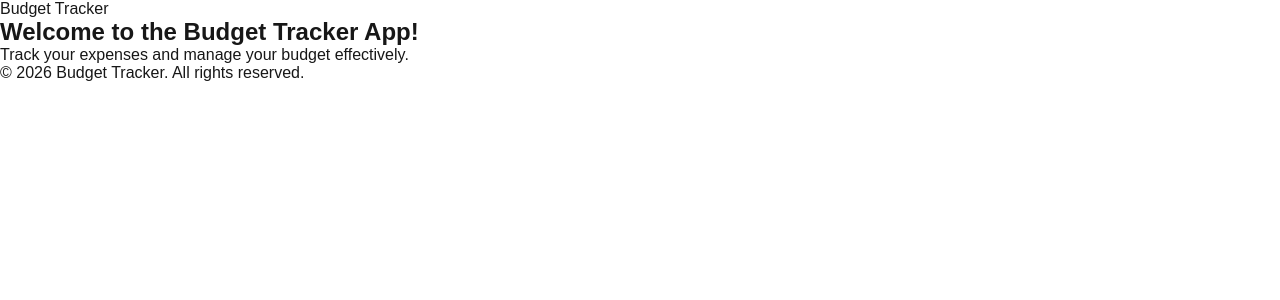
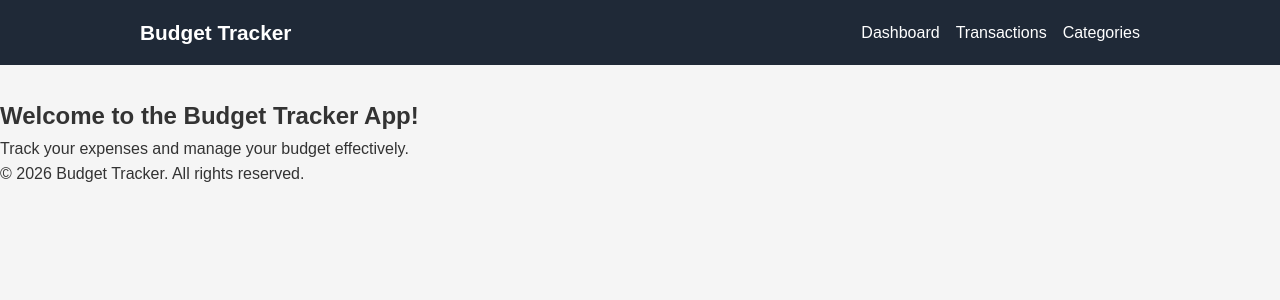
Before and after one commit to Mohd-Idris/Module-5---Framework-Project---React-JS-Next.js, a Next.js app: page / in a window 1280 px wide. Shown: the top 300 px of the page. Built offline with nearby package versions, Linux system fonts and the light colour scheme.

Commit message:
Add navigation bar component & Style it

```diff
--- a/app/globals.css
+++ b/app/globals.css
@@ -1,49 +1,13 @@
-:root {
-  --background: #ffffff;
-  --foreground: #171717;
-}
-
-@media (prefers-color-scheme: dark) {
-  :root {
-    --background: #0a0a0a;
-    --foreground: #ededed;
-  }
-}
-
-html {
-  height: 100%;
-}
-
-html,
-body {
-  max-width: 100vw;
-  overflow-x: hidden;
+* {
+  margin: 0;
+  padding: 0;
+  box-sizing: border-box;
+  text-decoration: none;
 }
 
 body {
-  min-height: 100%;
-  display: flex;
-  flex-direction: column;
-  color: var(--foreground);
-  background: var(--background);
-  font-family: Arial, Helvetica, sans-serif;
-  -webkit-font-smoothing: antialiased;
-  -moz-osx-font-smoothing: grayscale;
+  font-family: 'Geist', sans-serif;
+  background-color: #f5f5f5;
+  color: #333;
+  line-height: 1.6;
 }
-
-* {
-  box-sizing: border-box;
-  padding: 0;
-  margin: 0;
-}
-
-a {
-  color: inherit;
-  text-decoration: none;
-}
-
-@media (prefers-color-scheme: dark) {
-  html {
-    color-scheme: dark;
-  }
-}
--- a/app/layout.js
+++ b/app/layout.js
@@ -1,4 +1,5 @@
 import "./globals.css";
+import NavBar from "../components/NavBar";
 
 export const metadata = {
   title: "Budget Tracker - Next.js App",
@@ -10,7 +11,7 @@ export default function RootLayout({ children }) {
     <html lang="en">
       <body>
         <header>
-          <span>Budget Tracker</span>
+          <NavBar />
         </header>
         <main>{children}</main>
         <footer>
--- /dev/null
+++ b/components/NavBar.js
@@ -0,0 +1,58 @@
+"use client";
+
+import Link from "next/link";
+
+export default function NavBar() {
+  // Define styles for the navigation bar and its elements
+  const navBarStyle = {
+    backgroundColor: "#1f2937",
+    padding: "1rem 2rem",
+    marginBottom: "2rem",
+    // borderBottom: '1px solid #dee2e6',
+  };
+
+  const NavBarContainerStyle = {
+    maxWidth: "1000px",
+    margin: "0 auto",
+    display: "flex",
+    justifyContent: "space-between",
+    alignItems: "center",
+  };
+
+  const LogoStyle = {
+    color: "#fff",
+    fontSize: "1.3rem",
+    fontWeight: "bold",
+  };
+
+  const NavBarLinksContainerStyle = {
+    display: "flex",
+    gap: "1rem",
+  };
+
+  const LinkStyle = {
+    color: "#fff",
+    fontSize: "1rem",
+  };
+
+  return (
+    <nav style={navBarStyle}>
+      <div style={NavBarContainerStyle}>
+        <Link href="/" style={LogoStyle}>
+          Budget Tracker
+        </Link>
+        <div style={NavBarLinksContainerStyle}>
+          <Link href="/" style={LinkStyle}>
+            Dashboard
+          </Link>
+          <Link href="/transactions" style={LinkStyle}>
+            Transactions
+          </Link>
+          <Link href="/categories" style={LinkStyle}>
+            Categories
+          </Link>
+        </div>
+      </div>
+    </nav>
+  );
+}
```
